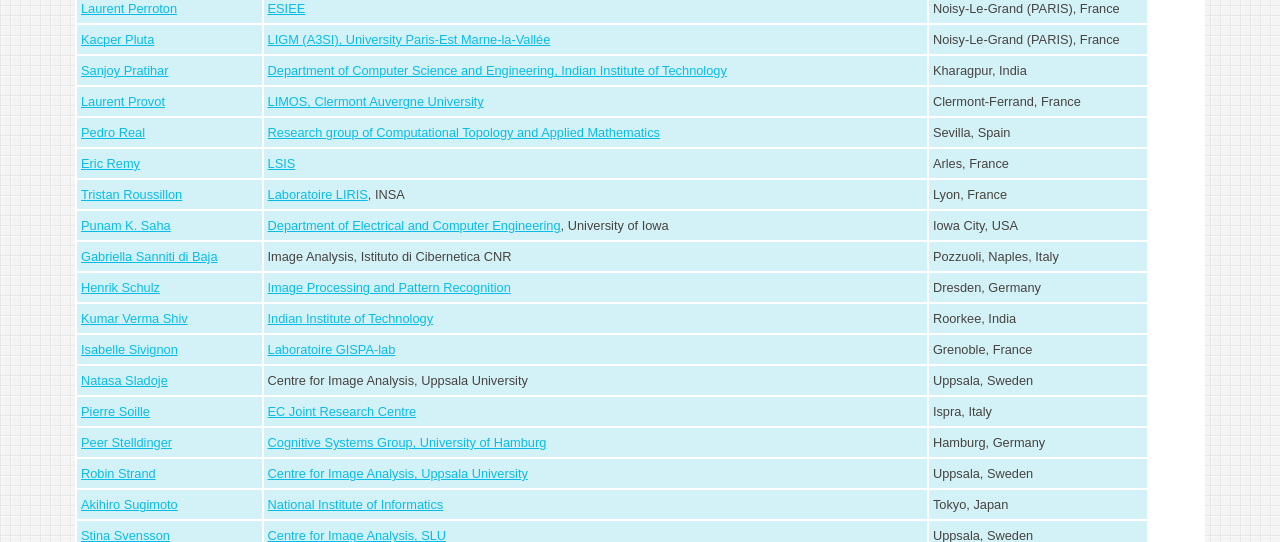
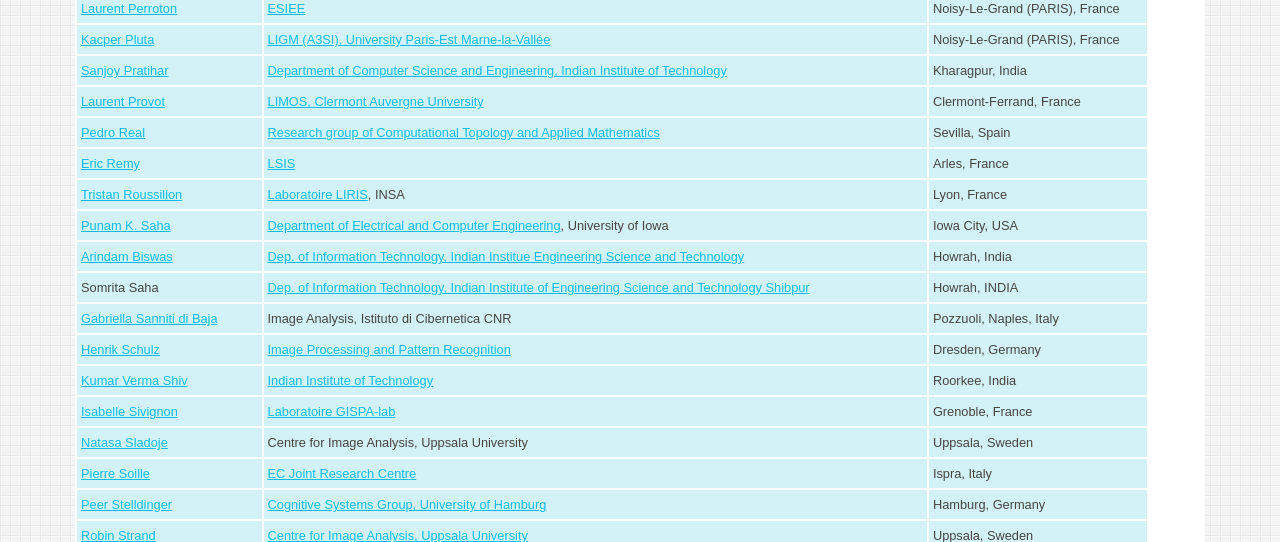
Before and after one commit to TC-18/tc18.org, a PHP site: page /org.php in a window 1280 px wide. Shown: the part 4855-5397 px from the top of the page. Run offline with PHP 8.4, Linux system fonts and the light colour scheme.

Commit message:
new member

```diff
--- a/org.php
+++ b/org.php
@@ -700,6 +700,18 @@ active role:
 	<td><a href="">Department of Electrical and Computer Engineering</a>, University of Iowa </td>
 	<td>Iowa City, USA</td>
       </tr>
+            <tr>
+	<td><a href="http://www.becs.ac.in/it-abiswas">Arindam Biswas</a></td>
+	<td><a href="http://www.becs.ac.in/">Dep. of Information Technology, Indian Institue Engineering Science and Technology</a></td>
+	<td>Howrah, India</td>
+      </tr>
+
+      <tr>
+	<td>Somrita Saha</a></td>
+	<td><a href="http://www.iiests.ac.in"> Dep. of Information Technology,  Indian Institute of Engineering Science and Technology  Shibpur </a> </td>
+	<td> Howrah, INDIA</td>
+      </tr>
+
       <tr>
         <td><a href="http://www.icar.cnr.it/en/node/353">Gabriella Sanniti di Baja</a></td>
 	<td>Image Analysis, Istituto di Cibernetica CNR</td>
```
